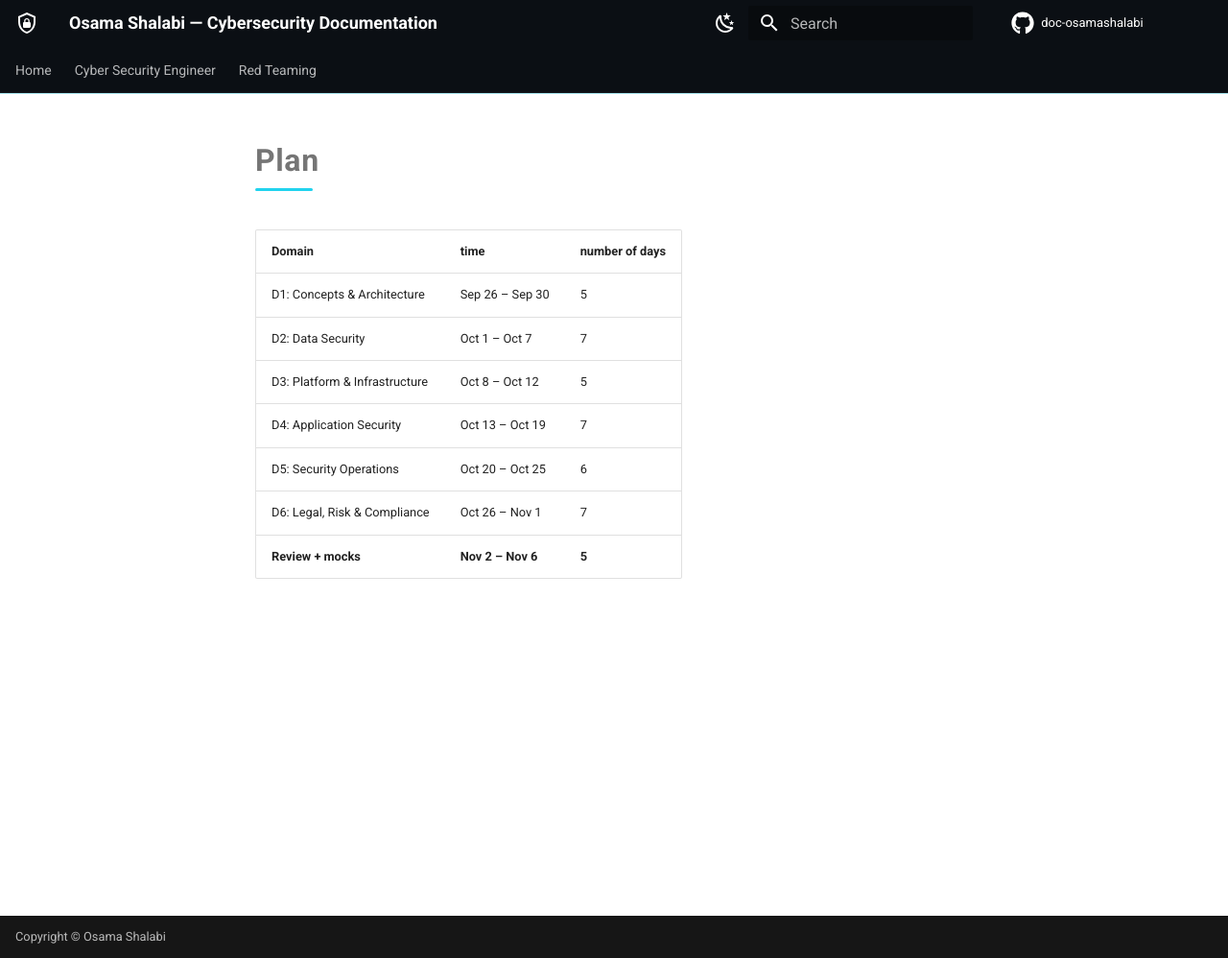
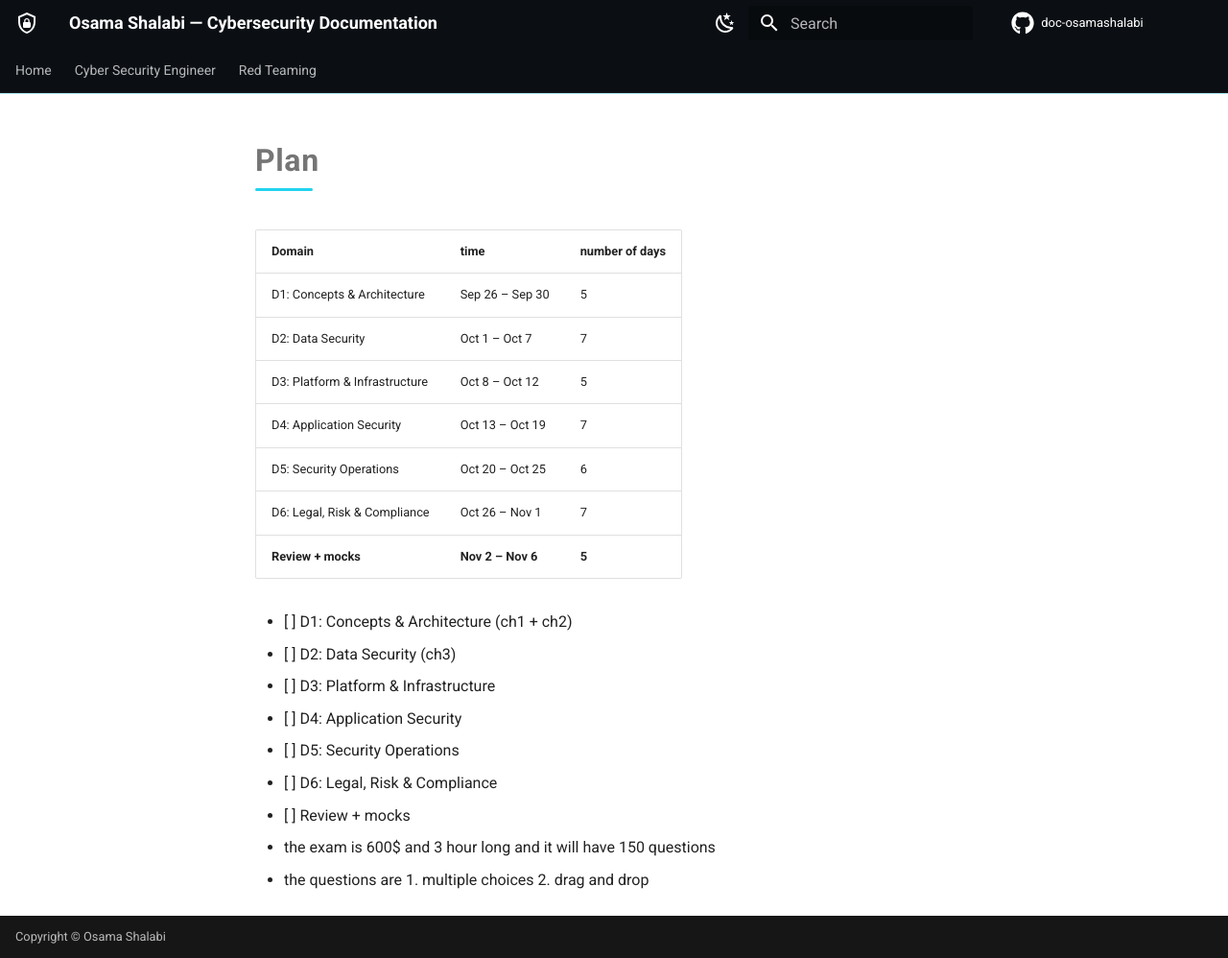
Before and after one commit to osamashalabi432-png/doc-osamashalabi, an MkDocs documentation site: the page built from docs/cyber-security-engineer/cloud/CCSP/Plan.md, in a window 1280 px wide and 998 px high. Shown: the whole window at 96% size. Built offline with MkDocs 1.6.1 and Material for MkDocs 9.7.7, drawn with Linux system fonts in a browser that asks for light colours; comment, search, counter and statistics services are not loaded.

Commit message:
vault backup: 2026-09-26 13:14:32

```diff
--- a/docs/cyber-security-engineer/cloud/CCSP/Plan.md
+++ b/docs/cyber-security-engineer/cloud/CCSP/Plan.md
@@ -7,3 +9,15 @@
 | D5: Security Operations       | Oct 20 – Oct 25   | 6              |
 | D6: Legal, Risk & Compliance  | Oct 26 – Nov 1    | 7              |
 | **Review + mocks**            | **Nov 2 – Nov 6** | **5**          |
+
+- [ ] D1: Concepts & Architecture (ch1 + ch2)
+- [ ] D2: Data Security  (ch3)
+- [ ] D3: Platform & Infrastructure
+- [ ] D4: Application Security
+- [ ] D5: Security Operations
+- [ ] D6: Legal, Risk & Compliance
+- [ ] Review + mocks
+
+
+- the exam is 600$ and 3 hour long and it will have 150 questions
+- the questions are 1. multiple choices 2. drag and drop
```
Also changed, not shown: other parts of docs/cyber-security-engineer/cloud/CCSP/Plan.md (+2 -0 lines).
